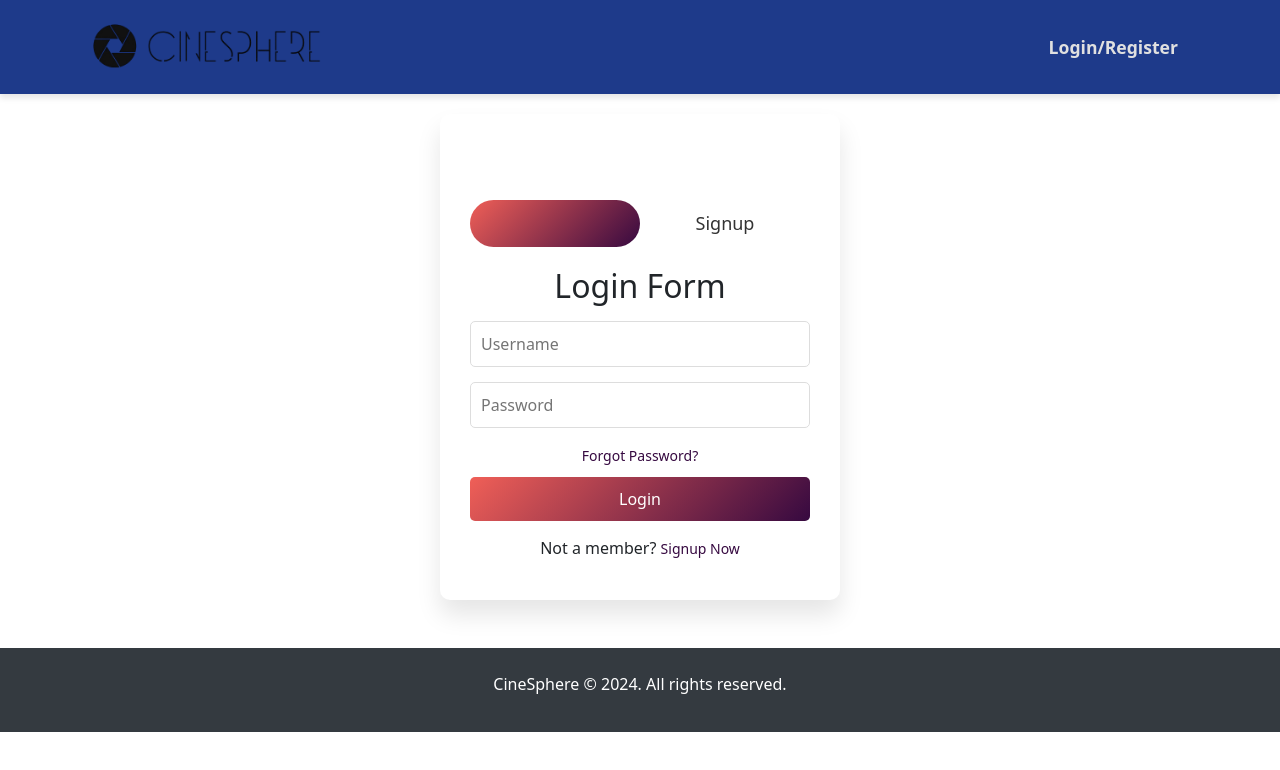
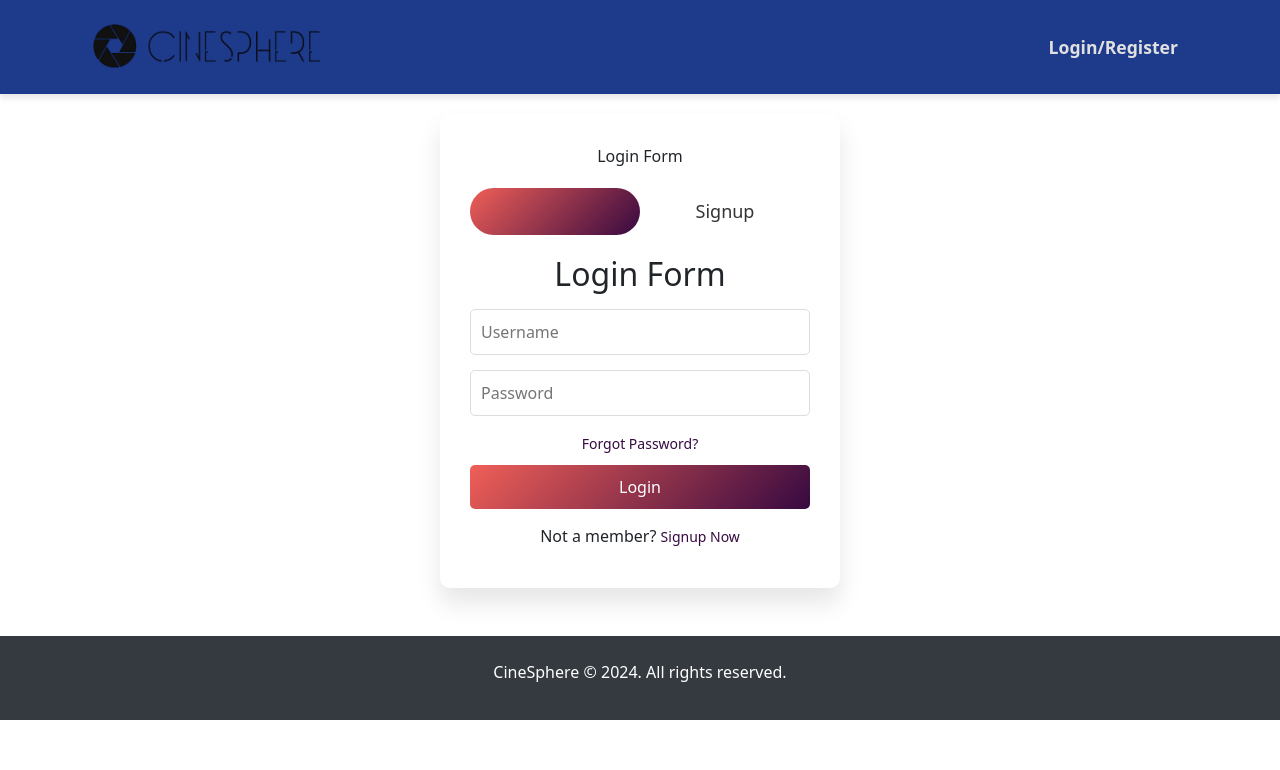
Before and after one commit to Madhav-Sarma/StackHash-Model, a React (Create React App) app in the folder client/: page /login in a window 1280 px wide. Shown: the top 770 px of the page. Built offline with nearby package versions, Linux system fonts and the light colour scheme.

Commit message:
login page

```diff
--- a/client/src/components/Login.js
+++ b/client/src/components/Login.js
@@ -11,6 +11,7 @@ const Login = () => {
   const dispatch = useDispatch();
 
   const [isLoginActive, setIsLoginActive] = useState(true);
+  const [signupSuccessMessage, setSignupSuccessMessage] = useState(''); // New state for signup success message
 
   const { register: registerLogin, handleSubmit: handleLoginSubmit, formState: { errors: loginErrors } } = useForm();
   const { register: registerSignup, handleSubmit: handleSignupSubmit, formState: { errors: signupErrors } } = useForm();
@@ -29,7 +30,7 @@ const Login = () => {
 
       if (res.data.message === 'Login successful') {
         // Dispatch login action to update Redux state
-        dispatch(loginUser(res.data.user)); // Ensure `res.data.user` contains the correct user data
+        dispatch(loginUser(res.data.user)); // Ensure res.data.user contains the correct user data
 
         // Navigate based on user role
         if (res.data.role === 'user') {
@@ -48,7 +49,6 @@ const Login = () => {
     }
   };
 
-
   const onSignupSubmit = async (data) => {
     console.log("Signup Data: ", data);
     const { username, email, password } = data;
@@ -58,7 +58,7 @@ const Login = () => {
       console.log(result);
 
       if (result.data.message === "User registered successfully") {
-        navigate('/login');  // Redirect to login after successful signup
+        setSignupSuccessMessage("Account created successfully!"); // Display success message
       } else {
         console.error('Signup Error: ', result.data.error);
         alert(result.data.error || 'An error occurred during registration.');
@@ -70,9 +70,10 @@ const Login = () => {
   };
 
   return (
+
     <div className="wrapper">
       <div className="title-text">
-        <div className={`title ${isLoginActive ? "login" : "signup"}`}>
+        <div>
           {isLoginActive ? "Login Form" : "Signup Form"}
         </div>
       </div>
@@ -170,6 +171,7 @@ const Login = () => {
             <div className="field">
               <input type="submit" value="Signup" />
             </div>
+            {signupSuccessMessage && <p className="success">{signupSuccessMessage}</p>} {/* Display success message */}
           </form>
         </div>
       </div>
```
